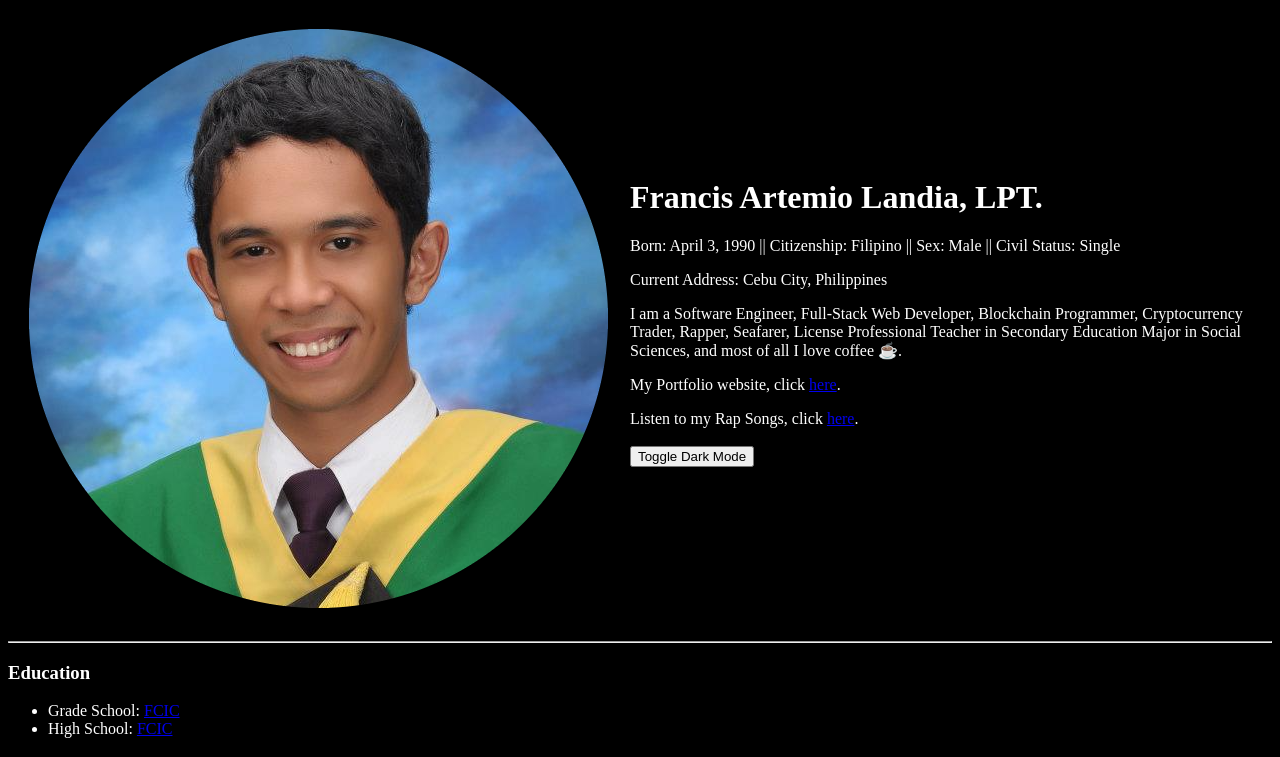
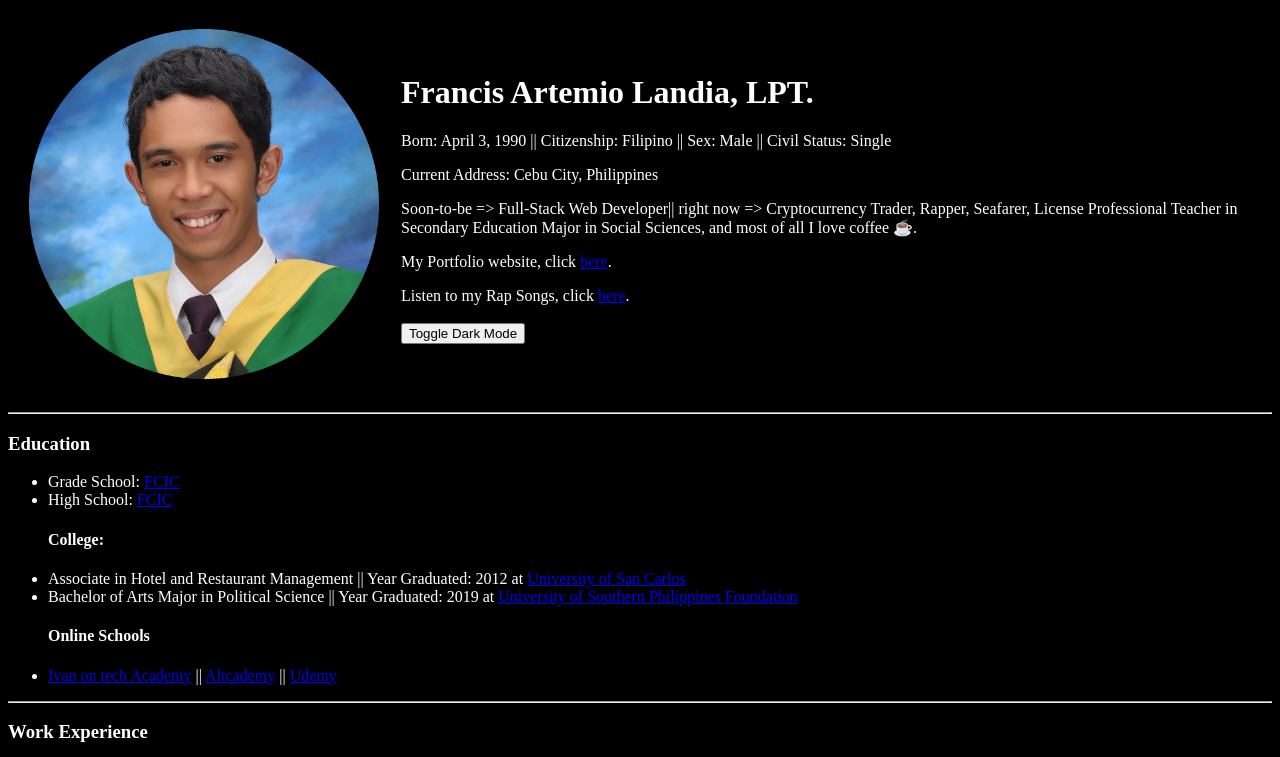
Before and after one commit to Franz-Art-L/cv, a plain HTML site: page index.html in a window 1280 px wide. Both pictures are taken after a click on the button "Toggle Dark Mode". Shown: the top 757 px of the page. Drawn offline with Linux system fonts and the light colour scheme.

Commit message:
edited the hr re link the css initialized git

```diff
--- /dev/null
+++ b/css/styles.css
@@ -0,0 +1,13 @@
+.dark-mode {
+  background-color: black;
+  color: white;
+}
+
+body {
+  background-color: #AEFEFF;
+
+}
+
+img {
+  height: 350px;
+}
--- a/index.html
+++ b/index.html
@@ -7,7 +7,7 @@
   <meta http-equiv="X-UA-Compatible" content="ie=edge">
   <link rel="icon" href="images/logo.png">
   <title> 💖 Ishoboy CV Site</title>
-  <link rel ="stylesheet" type="text/css" href="styles.css">
+  <link rel ="stylesheet" type="text/css" href="css/styles.css">
   <script src="index.js">
 
   </script>
@@ -23,7 +23,7 @@
         <p>Born: April 3, 1990 || Citizenship: Filipino || Sex: Male || Civil Status: Single</p>
         <p>Current Address: Cebu City, Philippines</p>
 
-      <p id="para">I am a Software Engineer, Full-Stack Web Developer, Blockchain Programmer,
+      <p id="para">Soon-to-be => Full-Stack Web Developer|| right now =>
         Cryptocurrency Trader, Rapper, Seafarer,
         License Professional Teacher in Secondary Education Major in Social
         Sciences, and most of all I love coffee ☕.</p>
--- a/styles.css
+++ /dev/null
@@ -1,4 +0,0 @@
-.dark-mode {
-  background-color: black;
-  color: white;
-}
```
Also changed, not shown: contactMe.html (+1 -0 lines), hobbies.html (+4 -0 lines).
